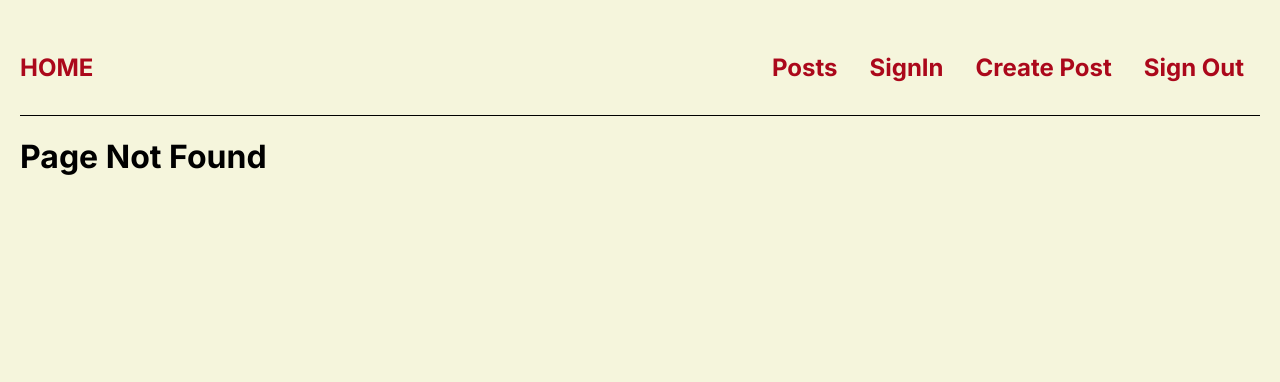
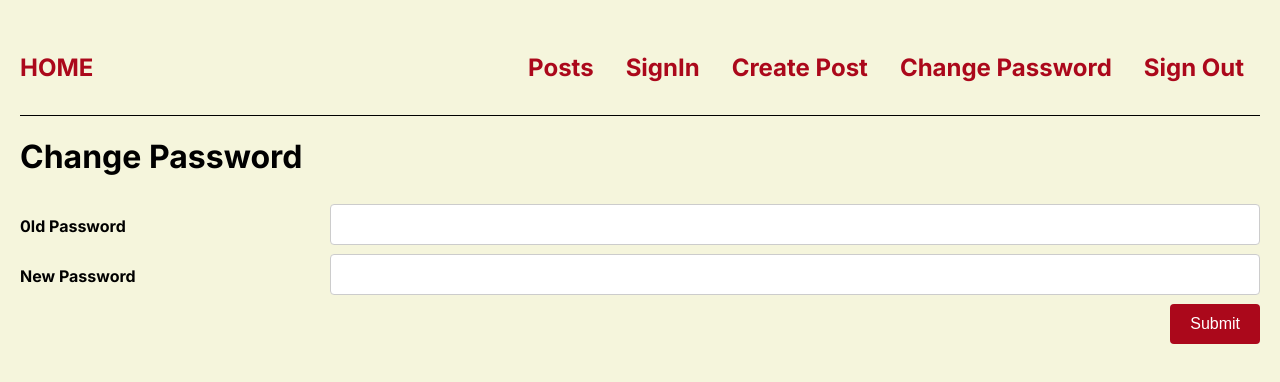
Before and after one commit to expertzlab/cool-blog, a Next.js app: page /user/change-password in a window 1280 px wide. Before the commit this address had no page. Shown: the top 382 px of the page. Built offline with nearby package versions, Linux system fonts and the light colour scheme.

Commit message:
completed general middleware protection

```diff
--- a/app/api/user/change-password/router.js
+++ b/app/api/user/change-password/route.js
@@ -52,9 +52,10 @@ const filePath = path.join(process.cwd(), "data", "users.json");
 const fileData = fs.readFileSync(filePath);
 const data = JSON.parse(fileData);
 console.log('data received:', data)
-console.log('user email alrady:', u.email)
+
 // Check if user existed
 const user = data.find((u) => u.email === email);
+console.log('user email alrady:', user.email)
 if (!user) {
 return NextResponse.json(
 {
--- a/app/components/layout/navigation.js
+++ b/app/components/layout/navigation.js
@@ -26,6 +26,10 @@ export default function Navigation() {
                          Create Post
                         </Link>
                     </li>
+                    <li> <Link href='/user/change-password' className={styles['nav-link']}>
+                         Change Password
+                        </Link>
+                    </li>
                     <li>
                         <span onClick={signOutHandler}
                                 className={styles['nav-link']}>
--- /dev/null
+++ b/app/user/change-password/page.js
@@ -0,0 +1,64 @@
+
+'use client';
+
+import { useRef } from 'react';
+
+export default function ChangePasswordPage() {
+
+const oldPasswordInputRef = useRef();
+const newPasswordInputRef = useRef();
+
+function handleFormSubmission(event) {
+
+    event.preventDefault();
+
+    const reqBody = {
+    oldPassword: oldPasswordInputRef.current.value,
+    newPassword: newPasswordInputRef.current.value,
+
+}
+
+fetch('/api/user/change-password', {
+    method: 'POST',
+    body: JSON.stringify(reqBody),
+    headers: {
+    'Content-Type': 'application/json',
+    },
+})
+.then((data) => data.json())
+.then((response) => {
+    alert(response.data);
+
+});
+
+}
+
+return (
+<>
+    <h1>Change Password</h1>
+    <form onSubmit={handleFormSubmission}>
+    <div className="row">
+    <div className="col-label">
+    <label htmlFor="old-password">0ld Password </label>
+    </div>
+    <div className="col-input">
+    <input type="password" id="old-password"
+    ref={oldPasswordInputRef} />
+    </div>
+    </div>
+    <div className="row">
+    <div className="col-label">
+    <label htmlFor="new-password">New Password </label>
+    </div>
+    <div className="col-input">
+    <input type="password" id="new-password"
+    ref={newPasswordInputRef} />
+    </div>
+    </div>
+
+    <input type="submit" value="Submit" />
+    </form>
+</>
+);
+
+}
--- a/data/users.json
+++ b/data/users.json
@@ -1 +1 @@
-[{"email":"abc@a.com","password":"$2a$12$5STAHN/59pQasq54GwYLKeCER/qIpgVFLDYJZT4SSW.UB./dn/Vb6","name":"abc"},{"email":"abc1@a.com","password":"$2a$12$/Ia7p6FKJrOqMBPCUVElLuZrlJ8YTd5iyDVwXGfVfrApu98J3N6uC","name":"abc"},{"email":"giri@g.com","password":"$2a$12$QNsjmIOEMCrIcoAJgAJLKOAxqP8RbzBCtN/TrennnznJUc13/Qkhu","name":"Gireesh"},{"email":"giri1@g.com","password":"$2a$12$bi/K9Tuqn50vpYS4johJrOSx69Ak4ohFb2yxdXWx6CzSI/QwP0Niu","name":"Gireesh"},{"email":"sam@sam.com","password":"$2a$12$h4Mmjj5mI1XKaRlgt6hFp.K8Ls3FaOcVH5EzlPqlHJanPrdsSQLCq","name":"sam@sam.com"}]
+[{"email":"giri@g.com","password":"$2a$12$Nsf/LQ7YdSs2vOV5TliuwuXjHZVj98N2HLcnGFUyoMly41WQaQSnC","name":"Gireesh babu"}]
```
Also changed, not shown: middleware.js (added, +32 -0 lines), pages/posts/index1.js (deleted, +0 -44 lines).
